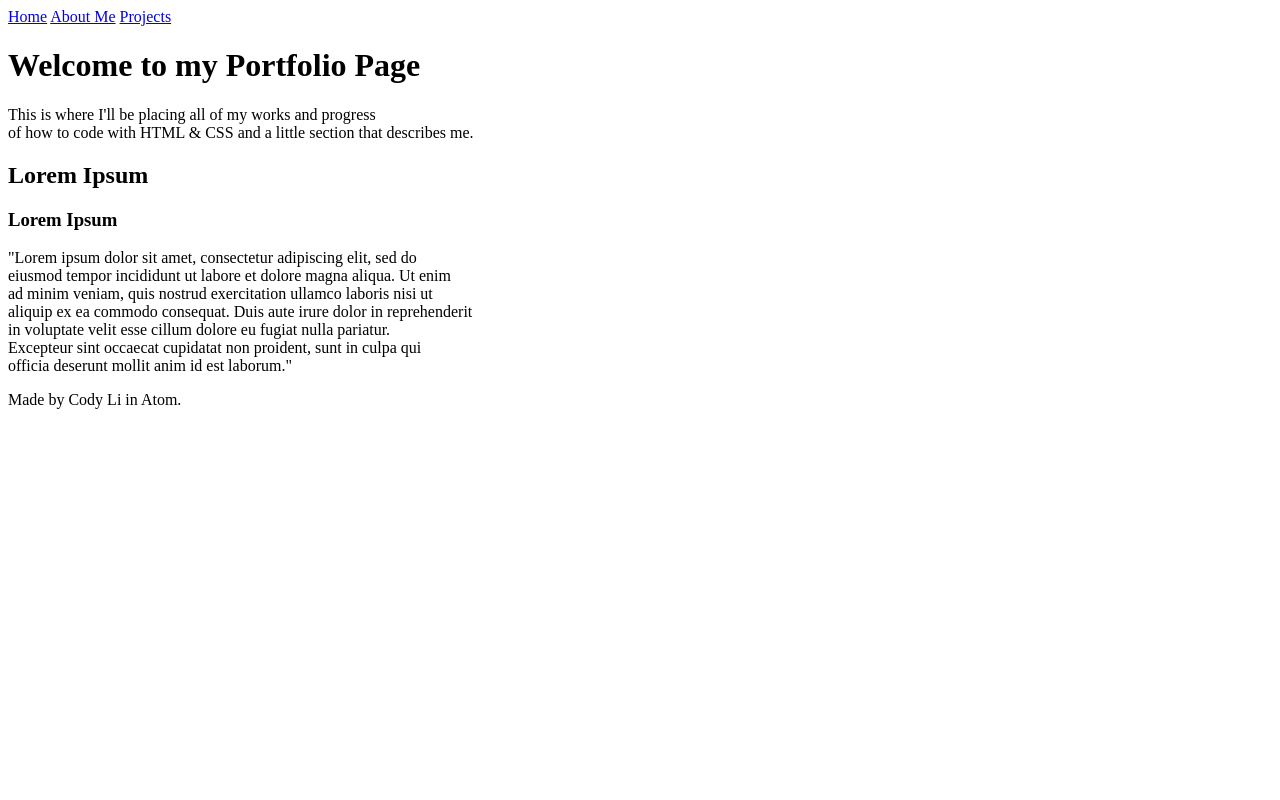
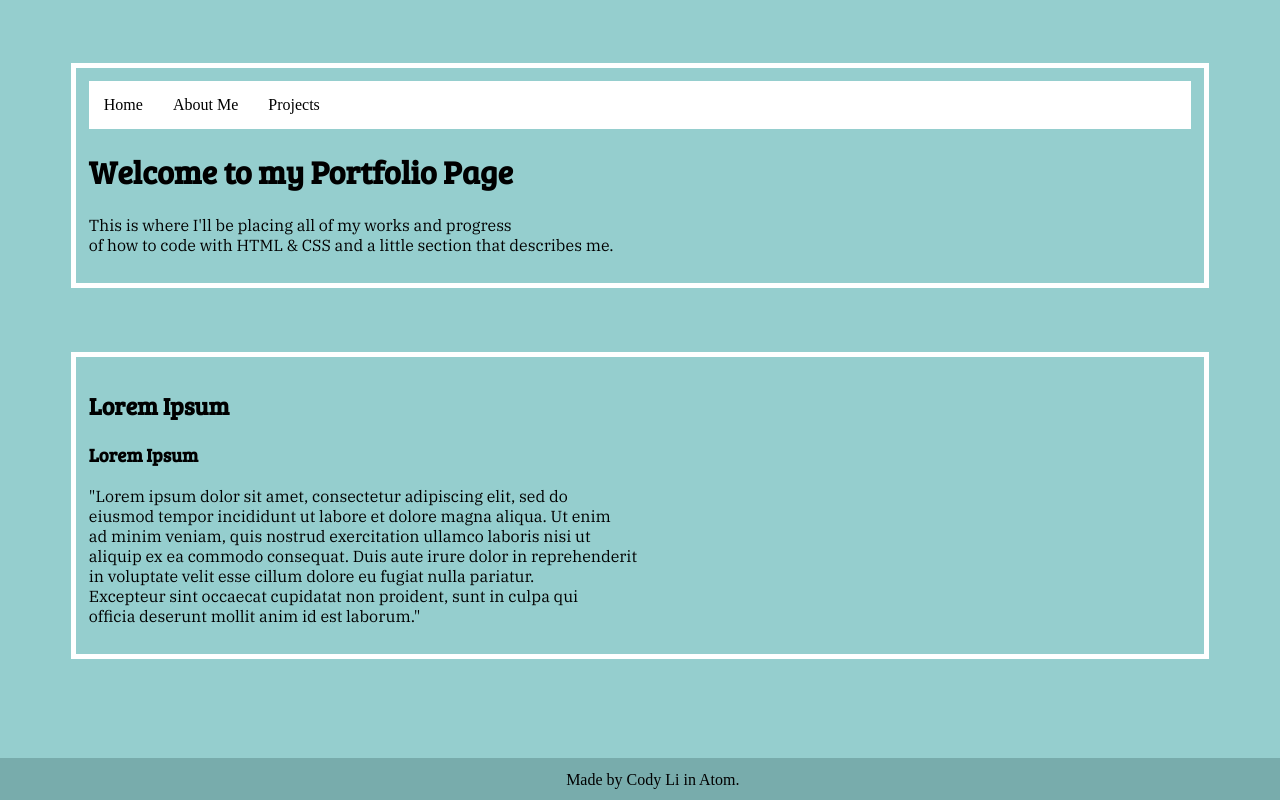
Before and after one commit to licody28/portfolio, a plain HTML site: page index.html in a window 1280 px wide. Drawn offline with Linux system fonts and the light colour scheme.

Commit message:
Added CSS styling to all of the pages and changed the previous navbar HTML code into an unordered list.

```diff
--- a/index.html
+++ b/index.html
@@ -1,16 +1,21 @@
 <!DOCTYPE html>
 <html lang="en">
   <head>
+    <link href="https://fonts.googleapis.com/css?family=Bree+Serif&display=swap" rel="stylesheet">
+    <link href="https://fonts.googleapis.com/css?family=IBM+Plex+Serif&display=swap" rel="stylesheet">
     <meta charset="utf-8">
     <title>Cody's Portfolio Page</title>
+        <link rel="stylesheet" type="text/css" href="styles/stylesheet.css"
   </head>
   <body>
 
     <header>
       <nav>
-        <a href="index.html">Home</a>
-        <a href="about.html">About Me</a>
-        <a href="projects.html">Projects</a>
+        <ul>
+          <li><a href="index.html">Home</a></li>
+          <li><a href="about.html">About Me</a></li>
+          <li><a href="projects.html">Projects</a></li>
+        </ul>
       </nav>
       <h1>Welcome to my Portfolio Page</h1>
       <p>This is where I'll be placing all of my works and progress <br>
--- /dev/null
+++ b/styles/stylesheet.css
@@ -0,0 +1,62 @@
+body {
+  background-color: #95CECE;
+}
+
+h1, h2, h3, h4{
+  font-family: 'Bree Serif', serif;
+}
+
+p{
+  font-family: 'IBM Plex Serif', serif;
+}
+
+header {
+  border-style: solid;
+  border-width: 5px;
+  border-color: white;
+  padding: 1%;
+  margin: 5%;
+}
+
+section {
+  border-style: solid;
+  border-width: 5px;
+  border-color: white;
+  padding: 1%;
+  margin: 5%;
+}
+
+ul {
+  list-style-type: none;
+  margin: 0;
+  padding: 0;
+  overflow: hidden;
+  background-color: #fff;
+}
+
+li {
+  float: left;
+}
+
+li a {
+  display: block;
+  color: black;
+  padding: 15px 15px;
+  text-decoration: none;
+}
+
+li a:hover {
+  background-color: #989898;
+}
+
+footer{
+  position: fixed;
+  left: 0;
+  bottom: 0;
+  width: 100%;
+  background-color: #78ACAC;
+  color: black;
+  text-align: center;
+  height: 2%;
+  padding: 1%;
+}
```
Also changed, not shown: about.html (+8 -3 lines), projects.html (+8 -3 lines).
